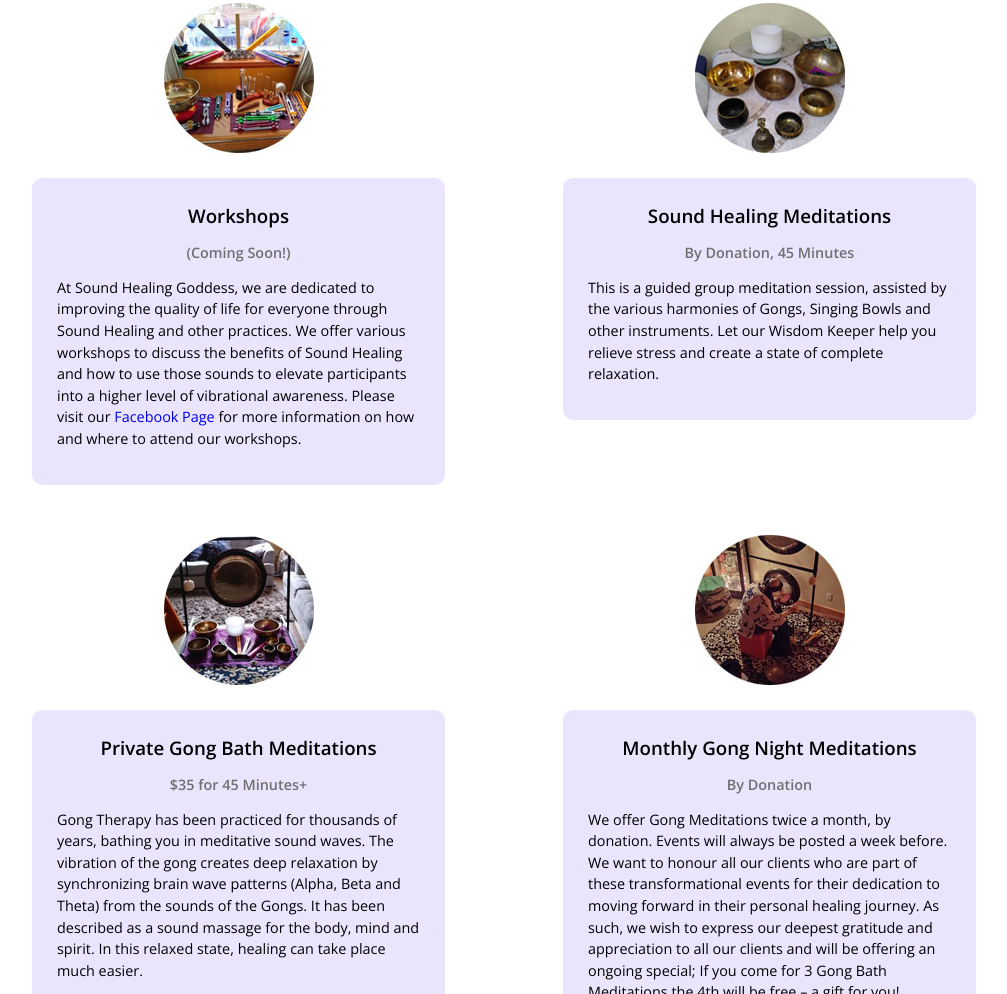
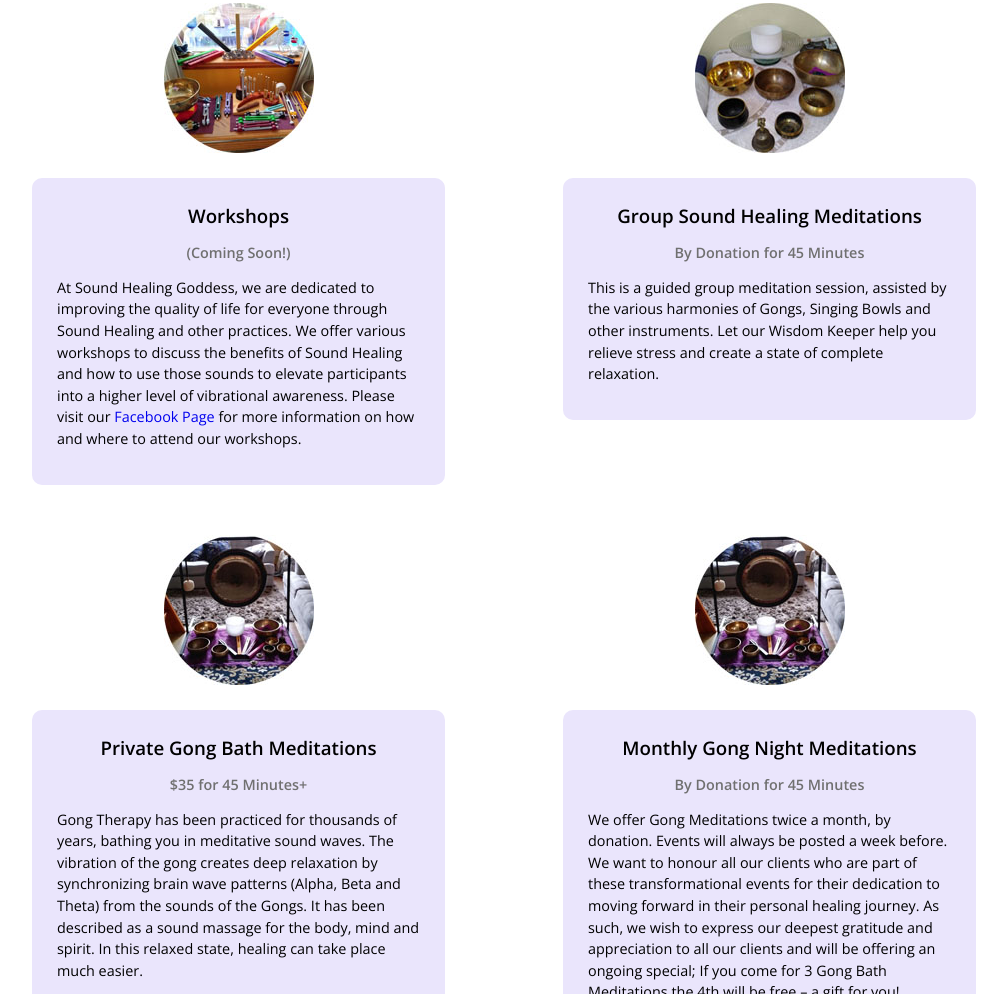
Before and after one commit to eraisuithiel/soundhealinggoddess, a website built with webpack: page src/services.html in a window 1280 px wide. Shown: the part 2611-3605 px from the top of the page, without its empty margins (136-1143 px from the left). Built offline with nearby package versions, Linux system fonts and the light colour scheme.

Commit message:
Services tweaking

```diff
--- a/src/services.html
+++ b/src/services.html
@@ -49,7 +49,7 @@
             </div>
             <div class="product-text">
               <h3>Crystal Goddess Pendants</h3>
-              <div class="price">$99-122 Medium | $150 Large</div>
+              <div class="price">$99-122 Medium or $150 Large</div>
               <p>Sound Healing Pendants serve as amplifiers of healing energies. These beautiful and one-of-a-kind pendants are infused with the frequencies of Tibetan Singing Bowls and Gongs. The cost of medium size stones varies depending on the type of stone used.</p>
             </div>
           </div>
@@ -111,8 +111,8 @@
               <img src="img/singing-bowls.jpg" alt="Sound Meditations">
             </div>
             <div class="product-text">
-              <h3>Sound Healing Meditations</h3>
-              <div class="price">By Donation, 45 Minutes</div>
+              <h3>Group Sound Healing Meditations</h3>
+              <div class="price">By Donation for 45 Minutes</div>
               <p>This is a guided group meditation session, assisted by the various harmonies of Gongs, Singing Bowls and other instruments. Let our Wisdom Keeper help you relieve stress and create a state of complete relaxation.</p>
             </div>
           </div>
@@ -129,11 +129,11 @@
           </div>
           <div class="product">
             <div class="product-image">
-              <img src="img/gong-bath.jpg" alt="Gong Bath">
+              <img src="img/gong-bath-bowls.jpg" alt="Gong Bath">
             </div>
             <div class="product-text">
               <h3>Monthly Gong Night Meditations</h3>
-              <div class="price">By Donation</div>
+              <div class="price">By Donation for 45 Minutes</div>
               <p>We offer Gong Meditations twice a month, by donation. Events will always be posted a week before. We want to honour all our clients who are part of these transformational events for their dedication to moving forward in their personal healing journey. As such, we wish to express our deepest gratitude and appreciation to all our clients and will be offering an ongoing special; If you come for 3 Gong Bath Meditations the 4th will be free – a gift for you!</p>
             </div>
           </div>
```
